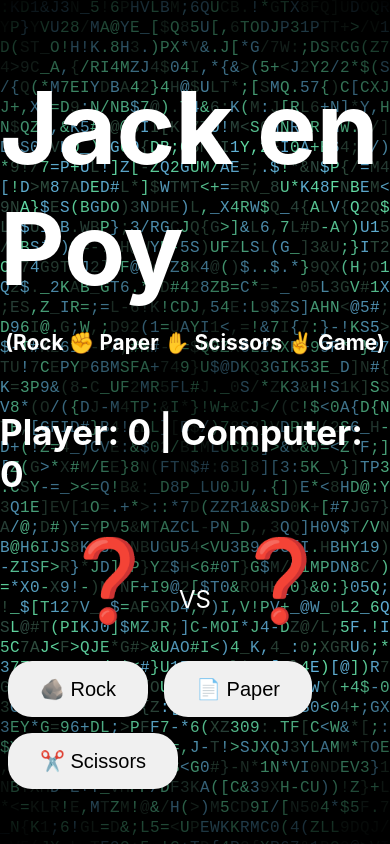
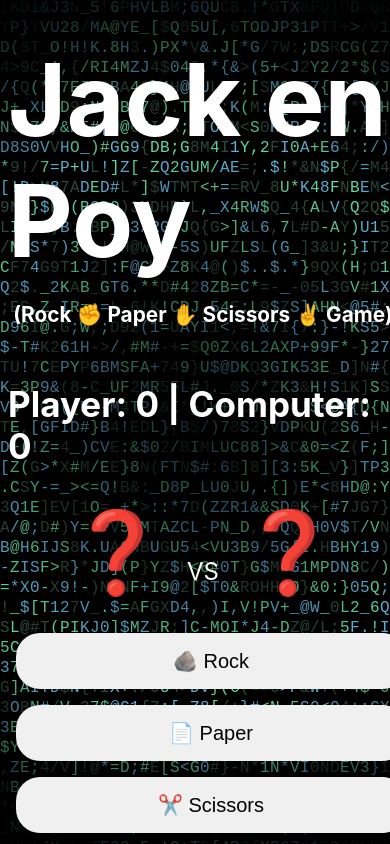
Before and after one commit to Vaan236/rock-paper-scissors-game, a React (Create React App) app: page / in a window 390 px wide. Built offline with nearby package versions, Linux system fonts and the light colour scheme.

Commit message:
added mobile configuration

```diff
--- a/src/App.css
+++ b/src/App.css
@@ -1,3 +1,41 @@
+/* Mobile-friendly styles */
+@media (max-width: 600px) {
+  .App-header {
+    font-size: 1.2rem;
+    padding: 16px;
+  }
+  .game-button {
+    font-size: 1rem;
+    padding: 12px 20px;
+    width: 100%;
+    margin: 8px 0;
+  }
+  .choice-btn {
+    flex-direction: column;
+    align-items: stretch;
+  }
+  h1 {
+    font-size: 2.5rem;
+  }
+}
+
+/* For smaller phones */
+@media (max-width: 400px) {
+  .App-header {
+    font-size: 1rem;
+    padding: 8px;
+  }
+  .game-button {
+    font-size: 0.9rem;
+    padding: 10px 12px;
+    width: 100%;
+    margin: 6px 0;
+  }
+  h1 {
+    font-size: 2rem;
+  }
+}
+
 /* for the glitch bg */
 .full-bg-center {
   width: 100vw;
```
